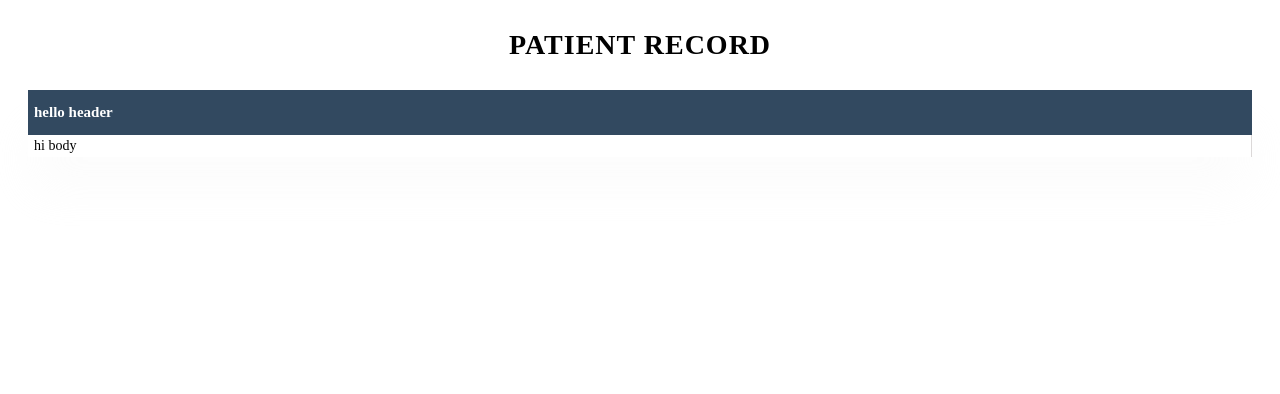
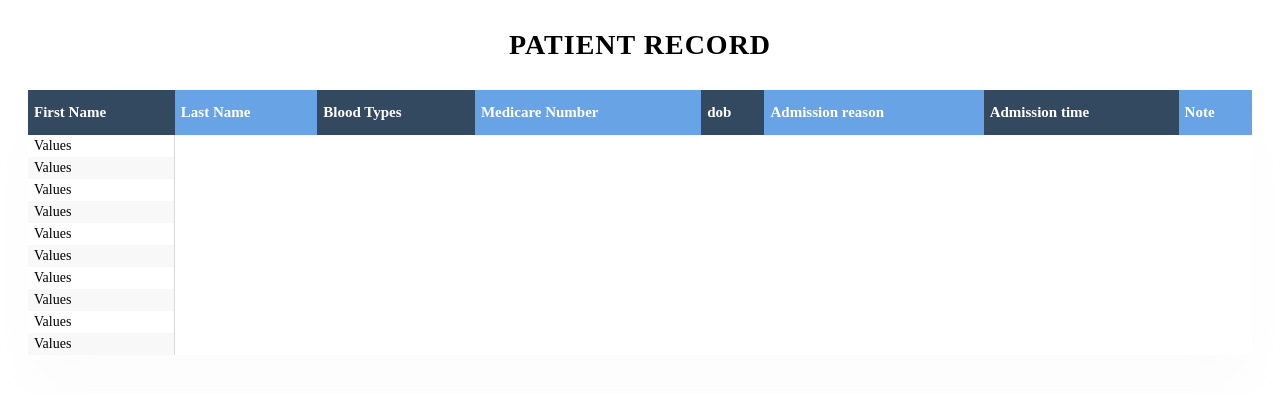
Before and after one commit to Arjesh1/Patient-record-Angular, an Angular app: page / in a window 1280 px wide. Shown: the top 394 px of the page. Built offline with nearby package versions, Linux system fonts and the light colour scheme.

Commit message:
feat: added dynamic header data to table

```diff
--- a/src/app/table/table.component.html
+++ b/src/app/table/table.component.html
@@ -2,12 +2,12 @@
   <table>
     <thead>
       <tr>
-        <th >hello header</th>
+        <th *ngFor="let header of headers">{{ header.name }}</th>
       </tr>
     </thead>
     <tbody>
-      <tr >
-        <td >hi body</td>
+      <tr *ngFor="let row of tableData?.rows">
+        <td>Values</td>
       </tr>
     </tbody>
   </table>
--- a/src/app/table/table.component.ts
+++ b/src/app/table/table.component.ts
@@ -1,6 +1,6 @@
 import { NgFor } from '@angular/common';
-import { Component, Input  } from '@angular/core';
-import { TableData } from '../../data/table';
+import { Component, Input, SimpleChanges  } from '@angular/core';
+import { Header, TableData } from '../../data/table';
 
 @Component({
   selector: 'app-table',
@@ -12,5 +12,12 @@ import { TableData } from '../../data/table';
 export class TableComponent {
   @Input() title?: string;
   @Input() tableData?: TableData;
+  headers: Header[] = [];
+
+  ngOnChanges(changes: SimpleChanges): void {
+    if (changes['tableData'] && this.tableData) {
+      this.headers = Object.values(this.tableData.header);
+    }
+  }
 
 }
```
